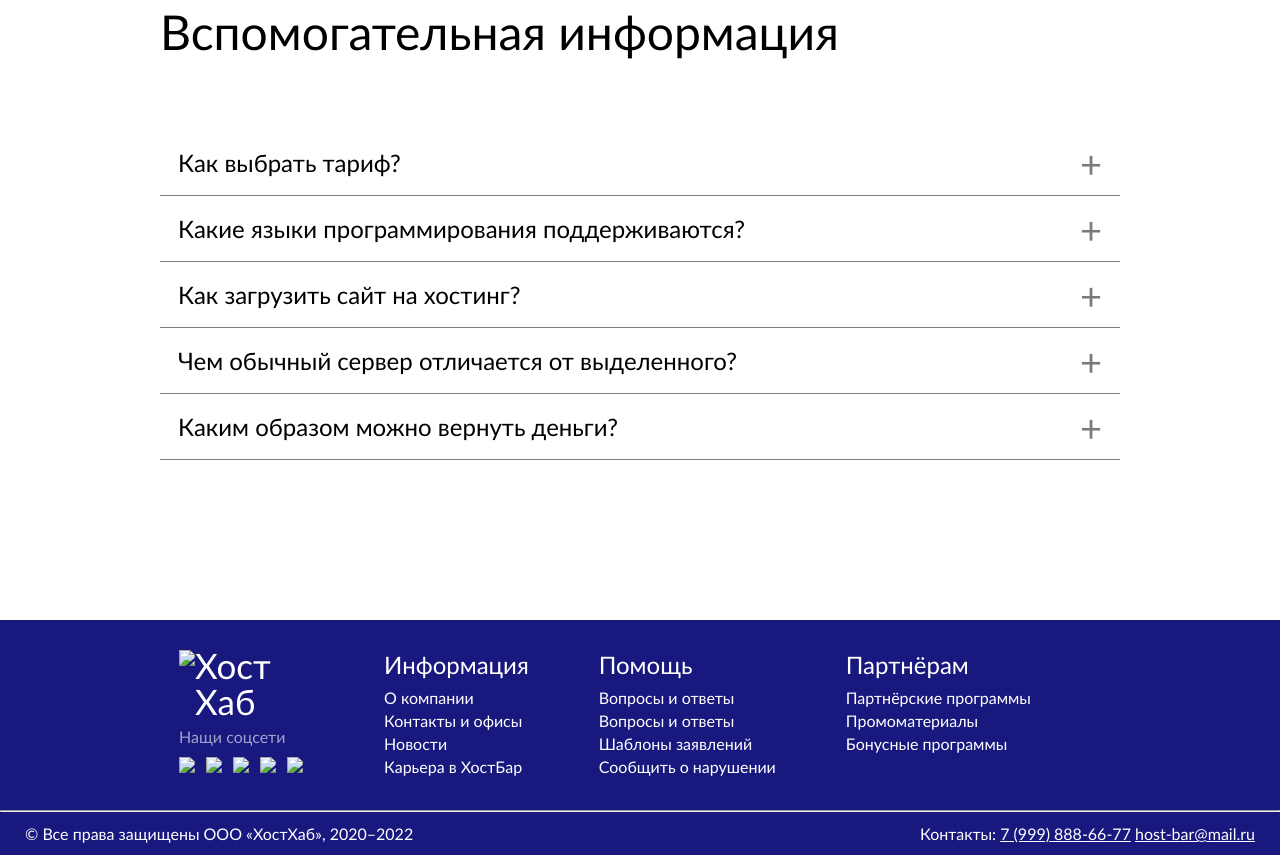
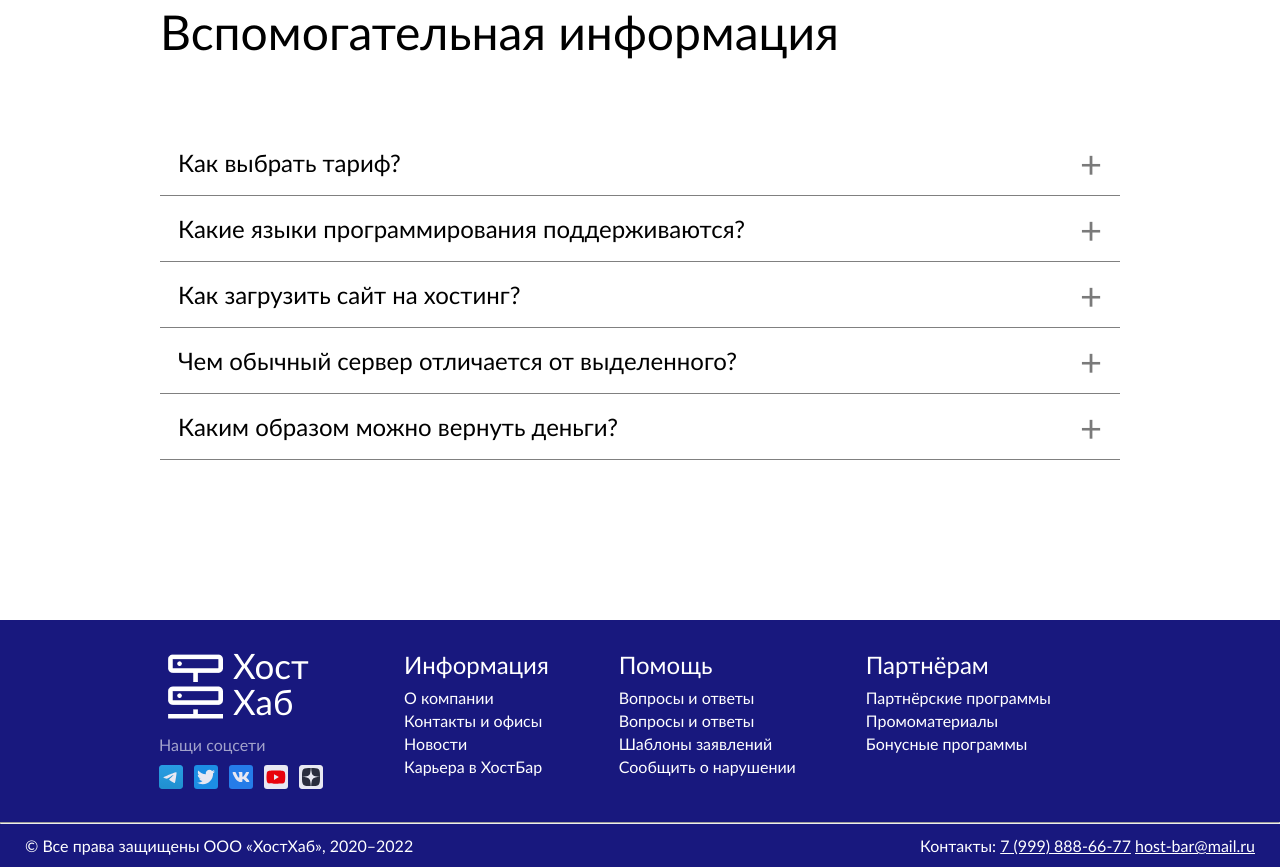
Before and after one commit to danantur/PracticaProject, a plain HTML site: page index.html in a window 1280 px wide. Shown: the part 1434-2301 px from the top of the page. Drawn offline with Linux system fonts and the light colour scheme; the site is published under a folder, as on GitHub Pages, so addresses that start at the root find nothing.

Commit message:
image_urls_fix

```diff
--- a/index.html
+++ b/index.html
@@ -19,7 +19,7 @@
                 </form>
             </div>
             <div class="logo">
-                <img src="/images/Group 1.png">
+                <img src="./images/Group 1.png">
                 <h1>
                     Хост<br><span>Хаб</span>
                 </h1>
@@ -122,18 +122,18 @@
         <div class="main-footer">
             <div>
                 <div class="logo">
-                    <img src="/images/Group 1.png">
+                    <img src="./images/Group 1.png">
                     <h1>
                         Хост<br><span>Хаб</span>
                     </h1>
                 </div>
                 <p class="socials-label">Нащи соцсети</p>
                 <ul class="socials" style="display: flex;">
-                    <a href="#"><img src="/images/telegram.svg"></a>
-                    <a href="#"><img src="/images/twitter.svg"></a>
-                    <a href="#"><img src="/images/vk.svg"></a>
-                    <a href="#"><img src="/images/youtube.svg"></a>
-                    <a href="#"><img src="/images/yandex-dzen.svg"></a>
+                    <a href="#"><img src="./images/telegram.svg"></a>
+                    <a href="#"><img src="./images/twitter.svg"></a>
+                    <a href="#"><img src="./images/vk.svg"></a>
+                    <a href="#"><img src="./images/youtube.svg"></a>
+                    <a href="#"><img src="./images/yandex-dzen.svg"></a>
                 </ul>
             </div>
             <div>
--- a/styles.css
+++ b/styles.css
@@ -74,7 +74,7 @@ header .search input[type="search"]:focus-visible {
 }
 
 header .search input[type="submit"] {
-    background-image: url(/images/Arrow\ 1.png);
+    background-image: url(images/Arrow\ 1.png);
     background-color: #FFBF00;
     background-repeat: no-repeat;
     background-position: center;
```
